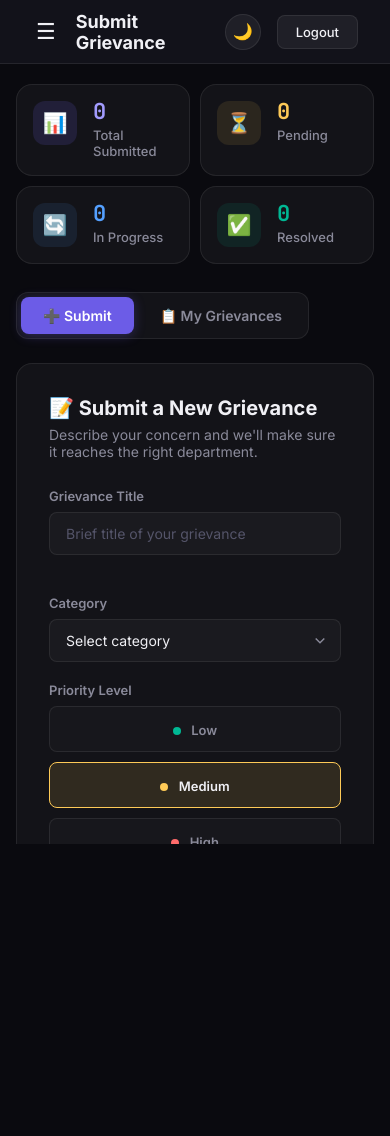
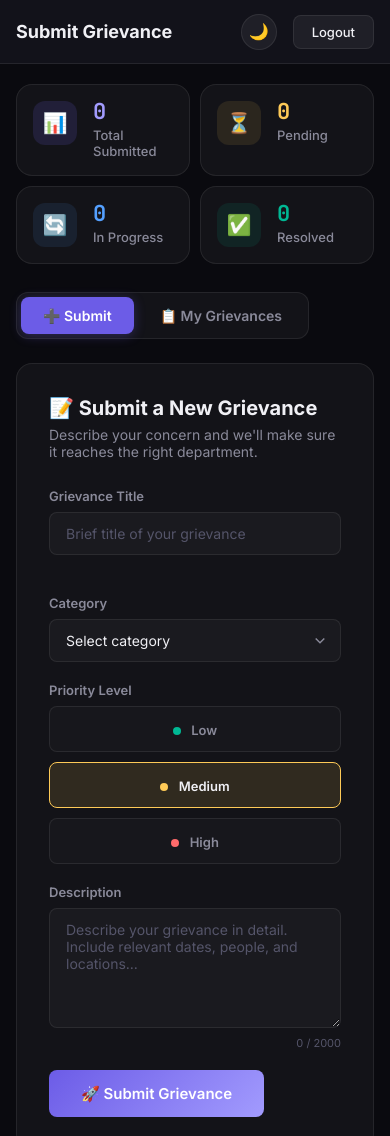
Before and after one commit to beamhonor0911/student-grievance-portal, a plain HTML site: page frontend/student.html in a window 390 px wide. Shown: the top 1136 px of the page. Before the commit the page ends 844 px from the top, so only its background shows below. Drawn offline with Linux system fonts and the light colour scheme; no server answers; sample sign-in values are in the browser's storage.

Commit message:
fix(css): fix grid layout and sidebar positioning for student and admin dashboards
- Explicitly placed .sidebar in column 1, .app-header in column 2 row 1, and .main-content in column 2 row 2
- Changed desktop sidebar position to sticky to prevent taking it out of grid flow
- Fixed height of .app-header and .main-content min-height calculation
- Handled mobile view properly in media queries

```diff
--- a/frontend/css/admin.css
+++ b/frontend/css/admin.css
@@ -83,6 +83,7 @@ body {
 
 /* ── Sidebar ── */
 .sidebar {
+  grid-column: 1;
   grid-row: 1 / -1;
   background: var(--bg-sidebar);
   border-right: 1px solid var(--glass-border);
@@ -90,11 +91,10 @@ body {
   display: flex;
   flex-direction: column;
   gap: 8px;
-  position: fixed;
+  position: sticky;
   top: 0;
-  left: 0;
+  height: 100vh;
   width: var(--sidebar-width);
-  height: 100vh;
   z-index: 100;
   transition: transform var(--transition-base);
 }
@@ -195,6 +195,8 @@ body {
 
 /* ── Header ── */
 .app-header {
+  grid-column: 2;
+  grid-row: 1;
   background: var(--bg-secondary);
   border-bottom: 1px solid var(--glass-border);
   padding: 0 32px;
@@ -204,6 +206,7 @@ body {
   position: sticky;
   top: 0;
   z-index: 50;
+  height: var(--header-height);
 }
 
 .header-left { display: flex; align-items: center; gap: 16px; }
@@ -269,9 +272,11 @@ body {
 
 /* ── Main Content ── */
 .main-content {
+  grid-column: 2;
+  grid-row: 2;
   padding: 28px 32px;
   overflow-y: auto;
-  max-height: calc(100vh - var(--header-height));
+  min-height: calc(100vh - var(--header-height));
 }
 
 /* ── Stats Grid ── */
@@ -1002,13 +1007,36 @@ body {
 }
 
 @media (max-width: 768px) {
-  .app-layout { grid-template-columns: 1fr; }
-  .sidebar { transform: translateX(-100%); }
-  .sidebar.open { transform: translateX(0); }
+  .app-layout {
+    grid-template-columns: 1fr;
+    grid-template-rows: var(--header-height) 1fr;
+  }
+
+  .sidebar {
+    position: fixed;
+    top: 0;
+    left: 0;
+    width: var(--sidebar-width);
+    transform: translateX(-100%);
+  }
+
+  .sidebar.open {
+    transform: translateX(0);
+  }
+
   .hamburger { display: flex; }
 
-  .main-content { padding: 20px 16px; }
-  .app-header { padding: 0 16px; }
+  .app-header {
+    grid-column: 1;
+    grid-row: 1;
+    padding: 0 16px;
+  }
+
+  .main-content {
+    grid-column: 1;
+    grid-row: 2;
+    padding: 20px 16px;
+  }
 
   .stats-grid { grid-template-columns: repeat(2, 1fr); gap: 10px; }
   .stat-card { padding: 16px; }
--- a/frontend/css/student.css
+++ b/frontend/css/student.css
@@ -85,6 +85,7 @@ body {
 
 /* ── Sidebar ── */
 .sidebar {
+  grid-column: 1;
   grid-row: 1 / -1;
   background: var(--bg-sidebar);
   border-right: 1px solid var(--glass-border);
@@ -92,11 +93,10 @@ body {
   display: flex;
   flex-direction: column;
   gap: 8px;
-  position: fixed;
+  position: sticky;
   top: 0;
-  left: 0;
+  height: 100vh;
   width: var(--sidebar-width);
-  height: 100vh;
   z-index: 100;
   transition: transform var(--transition-base);
 }
@@ -218,6 +218,8 @@ body {
 
 /* ── Header ── */
 .app-header {
+  grid-column: 2;
+  grid-row: 1;
   background: var(--bg-secondary);
   border-bottom: 1px solid var(--glass-border);
   padding: 0 32px;
@@ -227,6 +229,7 @@ body {
   position: sticky;
   top: 0;
   z-index: 50;
+  height: var(--header-height);
 }
 
 .header-left {
@@ -296,9 +299,11 @@ body {
 
 /* ── Main Content ── */
 .main-content {
+  grid-column: 2;
+  grid-row: 2;
   padding: 28px 32px;
   overflow-y: auto;
-  max-height: calc(100vh - var(--header-height));
+  min-height: calc(100vh - var(--header-height));
 }
 
 /* ── Stats Grid ── */
@@ -1095,9 +1100,14 @@ body {
 @media (max-width: 768px) {
   .app-layout {
     grid-template-columns: 1fr;
+    grid-template-rows: var(--header-height) 1fr;
   }
 
   .sidebar {
+    position: fixed;
+    top: 0;
+    left: 0;
+    width: var(--sidebar-width);
     transform: translateX(-100%);
   }
 
@@ -1105,11 +1115,15 @@ body {
     transform: translateX(0);
   }
 
-  .hamburger {
-    display: flex;
+  .app-header {
+    grid-column: 1;
+    grid-row: 1;
+    padding: 0 16px;
   }
 
   .main-content {
+    grid-column: 1;
+    grid-row: 2;
     padding: 20px 16px;
   }
 
```
